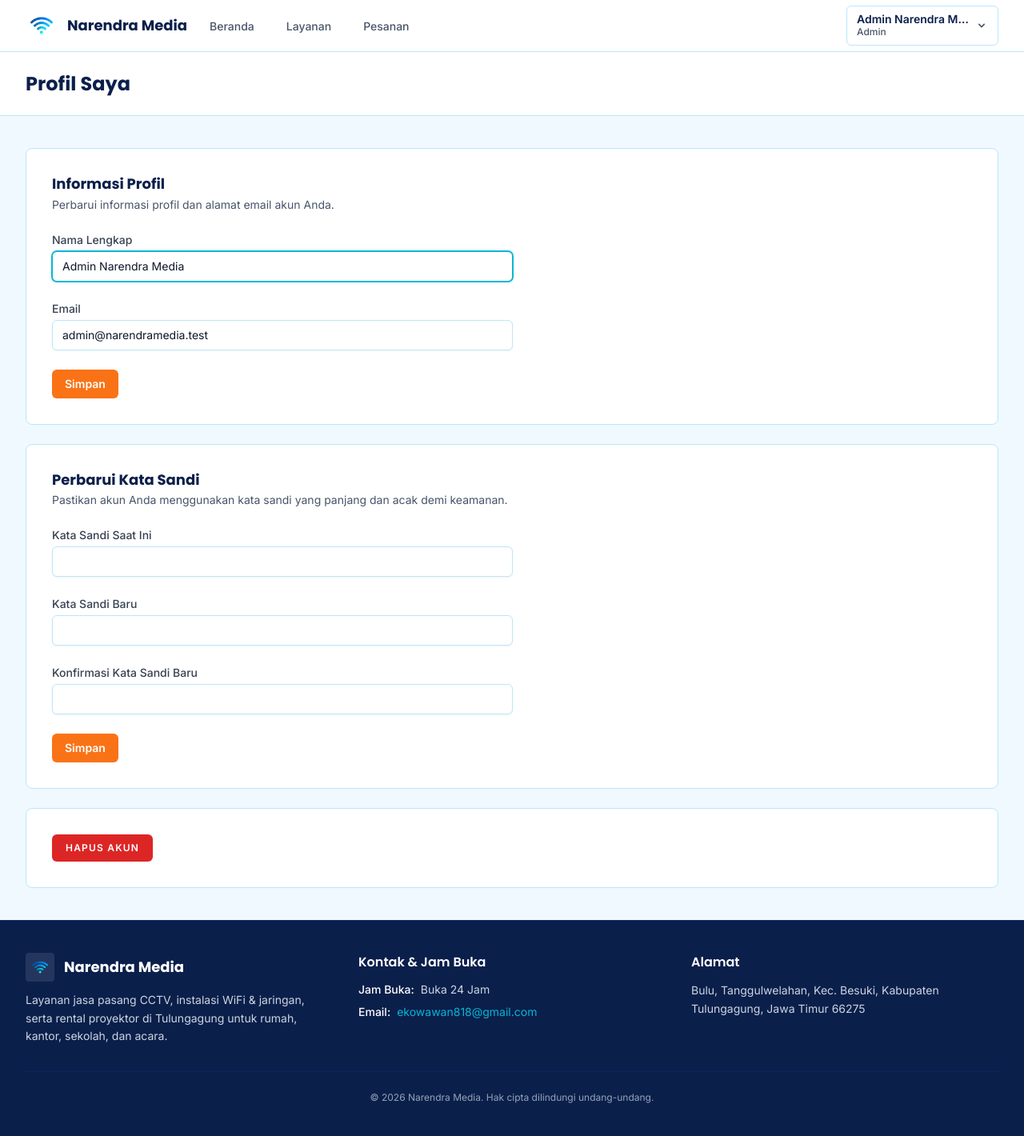
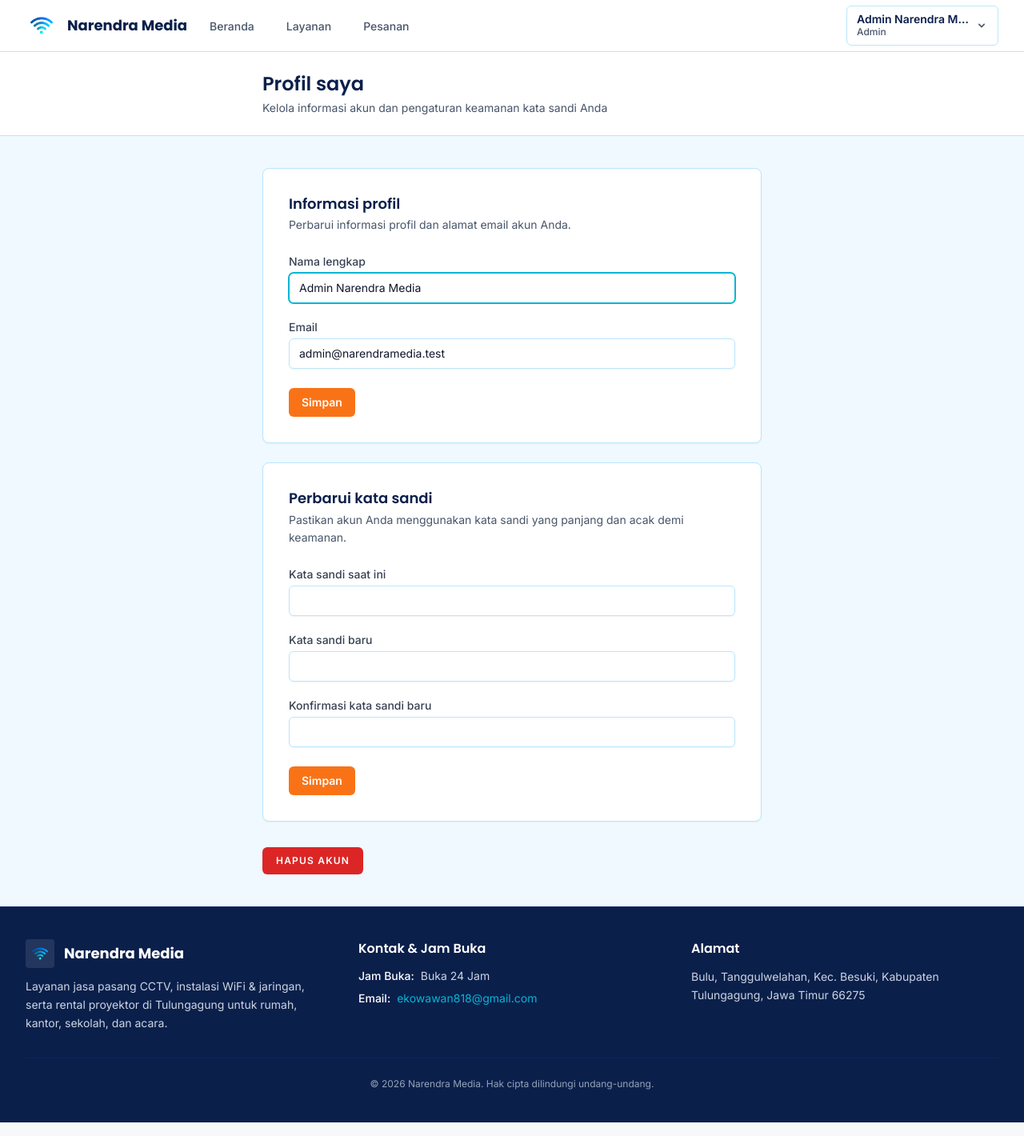
Before and after one commit to yeoubirn/UAS-Framework, a Laravel app: page /profile in a window 1280 px wide. Shown: the whole page at 80% size. Run offline with Laravel 12, Linux system fonts and the light colour scheme; a user stored in the database is signed in; data comes from the database, SQL or seed files in the repository; style sheets or scripts are compiled from the project's sources.

Commit message:
style: pusatkan kotak profil dan hapus kotak hapus akun

```diff
--- a/resources/views/profile/edit.blade.php
+++ b/resources/views/profile/edit.blade.php
@@ -1,28 +1,30 @@
 <x-app-layout>
     <x-slot name="header">
-        <h2 class="font-heading font-bold text-2xl text-navy leading-[1.3]">
-            {{ __('Profil Saya') }}
-        </h2>
+        <div class="max-w-2xl mx-auto px-4 sm:px-6">
+            <h2 class="font-heading font-semibold text-xl sm:text-2xl text-navy leading-[1.3]">
+                {{ __('Profil saya') }}
+            </h2>
+            <p class="text-sm text-content-secondary mt-1">
+                Kelola informasi akun dan pengaturan keamanan kata sandi Anda
+            </p>
+        </div>
     </x-slot>
 
     <div class="py-10">
-        <div class="max-w-7xl mx-auto px-4 sm:px-6 lg:px-8 space-y-6">
-            <div class="p-4 sm:p-8 bg-surface-card border border-surface-border rounded-lg">
-                <div class="max-w-xl">
-                    @include('profile.partials.update-profile-information-form')
-                </div>
+        <div class="max-w-2xl mx-auto px-4 sm:px-6 space-y-6">
+            <!-- Kotak Informasi Profil -->
+            <div class="p-6 sm:p-8 bg-surface-card border border-surface-border rounded-lg shadow-sm">
+                @include('profile.partials.update-profile-information-form')
             </div>
 
-            <div class="p-4 sm:p-8 bg-surface-card border border-surface-border rounded-lg">
-                <div class="max-w-xl">
-                    @include('profile.partials.update-password-form')
-                </div>
+            <!-- Kotak Perbarui Kata Sandi -->
+            <div class="p-6 sm:p-8 bg-surface-card border border-surface-border rounded-lg shadow-sm">
+                @include('profile.partials.update-password-form')
             </div>
 
-            <div class="p-4 sm:p-8 bg-surface-card border border-surface-border rounded-lg">
-                <div class="max-w-xl">
-                    @include('profile.partials.delete-user-form')
-                </div>
+            <!-- Tombol Hapus Akun (tanpa kotak pembungkus putih/border) -->
+            <div class="pt-2">
+                @include('profile.partials.delete-user-form')
             </div>
         </div>
     </div>
--- a/resources/views/profile/partials/delete-user-form.blade.php
+++ b/resources/views/profile/partials/delete-user-form.blade.php
@@ -1,31 +1,31 @@
-<section class="space-y-6">
+<section>
     <x-danger-button
         x-data=""
         x-on:click.prevent="$dispatch('open-modal', 'confirm-user-deletion')"
-    >{{ __('Hapus Akun') }}</x-danger-button>
+    >{{ __('Hapus akun') }}</x-danger-button>
 
     <x-modal name="confirm-user-deletion" :show="$errors->userDeletion->isNotEmpty()" focusable>
         <form method="post" action="{{ route('profile.destroy') }}" class="p-6">
             @csrf
             @method('delete')
 
-            <h2 class="font-heading font-bold text-lg text-navy leading-[1.3]">
+            <h2 class="font-heading font-semibold text-lg text-navy leading-[1.3]">
                 {{ __('Apakah Anda yakin ingin menghapus akun Anda?') }}
             </h2>
 
-            <p class="mt-1 text-sm text-content-secondary">
-                {{ __('Setelah akun dihapus, semua sumber daya dan data akan dihapus secara permanen. Masukkan kata sandi Anda untuk mengonfirmasi.') }}
+            <p class="mt-2 text-sm text-content-secondary leading-relaxed">
+                {{ __('Setelah akun dihapus, semua data akan dihapus secara permanen. Masukkan kata sandi Anda untuk mengonfirmasi.') }}
             </p>
 
             <div class="mt-6">
-                <x-input-label for="password" value="{{ __('Kata Sandi') }}" class="sr-only" />
+                <x-input-label for="password" value="{{ __('Kata sandi') }}" class="sr-only" />
 
                 <x-text-input
                     id="password"
                     name="password"
                     type="password"
-                    class="mt-1 block w-3/4"
-                    placeholder="{{ __('Kata Sandi') }}"
+                    class="mt-1 block w-full sm:w-3/4"
+                    placeholder="{{ __('Kata sandi') }}"
                 />
 
                 <x-input-error :messages="$errors->userDeletion->get('password')" class="mt-2" />
@@ -37,7 +37,7 @@
                 </x-secondary-button>
 
                 <x-danger-button>
-                    {{ __('Hapus Akun') }}
+                    {{ __('Hapus akun') }}
                 </x-danger-button>
             </div>
         </form>
--- a/resources/views/profile/partials/update-password-form.blade.php
+++ b/resources/views/profile/partials/update-password-form.blade.php
@@ -1,37 +1,37 @@
 <section>
     <header>
-        <h2 class="font-heading font-bold text-lg text-navy leading-[1.3]">
-            {{ __('Perbarui Kata Sandi') }}
+        <h2 class="font-heading font-semibold text-lg text-navy leading-[1.3]">
+            {{ __('Perbarui kata sandi') }}
         </h2>
 
-        <p class="mt-1 text-sm text-content-secondary">
+        <p class="mt-1 text-sm text-content-secondary leading-relaxed">
             {{ __('Pastikan akun Anda menggunakan kata sandi yang panjang dan acak demi keamanan.') }}
         </p>
     </header>
 
-    <form method="post" action="{{ route('password.update') }}" class="mt-6 space-y-6">
+    <form method="post" action="{{ route('password.update') }}" class="mt-6 space-y-5">
         @csrf
         @method('put')
 
         <div>
-            <x-input-label for="update_password_current_password" :value="__('Kata Sandi Saat Ini')" />
+            <x-input-label for="update_password_current_password" :value="__('Kata sandi saat ini')" />
             <x-text-input id="update_password_current_password" name="current_password" type="password" class="mt-1 block w-full" autocomplete="current-password" />
             <x-input-error :messages="$errors->updatePassword->get('current_password')" class="mt-2" />
         </div>
 
         <div>
-            <x-input-label for="update_password_password" :value="__('Kata Sandi Baru')" />
+            <x-input-label for="update_password_password" :value="__('Kata sandi baru')" />
             <x-text-input id="update_password_password" name="password" type="password" class="mt-1 block w-full" autocomplete="new-password" />
             <x-input-error :messages="$errors->updatePassword->get('password')" class="mt-2" />
         </div>
 
         <div>
-            <x-input-label for="update_password_password_confirmation" :value="__('Konfirmasi Kata Sandi Baru')" />
+            <x-input-label for="update_password_password_confirmation" :value="__('Konfirmasi kata sandi baru')" />
             <x-text-input id="update_password_password_confirmation" name="password_confirmation" type="password" class="mt-1 block w-full" autocomplete="new-password" />
             <x-input-error :messages="$errors->updatePassword->get('password_confirmation')" class="mt-2" />
         </div>
 
-        <div class="flex items-center gap-4">
+        <div class="flex items-center gap-4 pt-1">
             <x-primary-button>{{ __('Simpan') }}</x-primary-button>
 
             @if (session('status') === 'password-updated')
--- a/resources/views/profile/partials/update-profile-information-form.blade.php
+++ b/resources/views/profile/partials/update-profile-information-form.blade.php
@@ -1,10 +1,10 @@
 <section>
     <header>
-        <h2 class="font-heading font-bold text-lg text-navy leading-[1.3]">
-            {{ __('Informasi Profil') }}
+        <h2 class="font-heading font-semibold text-lg text-navy leading-[1.3]">
+            {{ __('Informasi profil') }}
         </h2>
 
-        <p class="mt-1 text-sm text-content-secondary">
+        <p class="mt-1 text-sm text-content-secondary leading-relaxed">
             {{ __('Perbarui informasi profil dan alamat email akun Anda.') }}
         </p>
     </header>
@@ -13,12 +13,12 @@
         @csrf
     </form>
 
-    <form method="post" action="{{ route('profile.update') }}" class="mt-6 space-y-6">
+    <form method="post" action="{{ route('profile.update') }}" class="mt-6 space-y-5">
         @csrf
         @method('patch')
 
         <div>
-            <x-input-label for="name" :value="__('Nama Lengkap')" />
+            <x-input-label for="name" :value="__('Nama lengkap')" />
             <x-text-input id="name" name="name" type="text" class="mt-1 block w-full" :value="old('name', $user->name)" required autofocus autocomplete="name" />
             <x-input-error class="mt-2" :messages="$errors->get('name')" />
         </div>
@@ -47,7 +47,7 @@
             @endif
         </div>
 
-        <div class="flex items-center gap-4">
+        <div class="flex items-center gap-4 pt-1">
             <x-primary-button>{{ __('Simpan') }}</x-primary-button>
 
             @if (session('status') === 'profile-updated')
```
